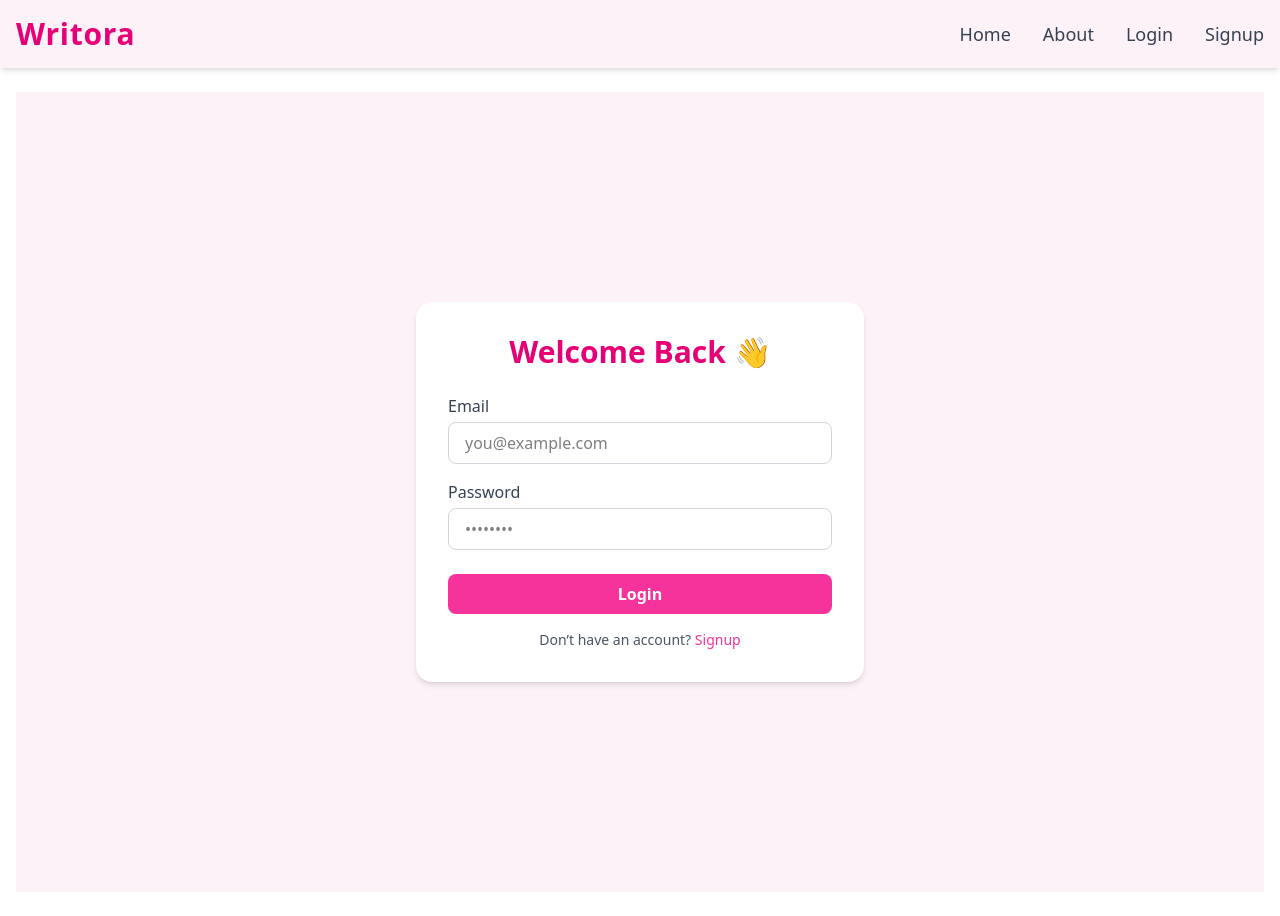
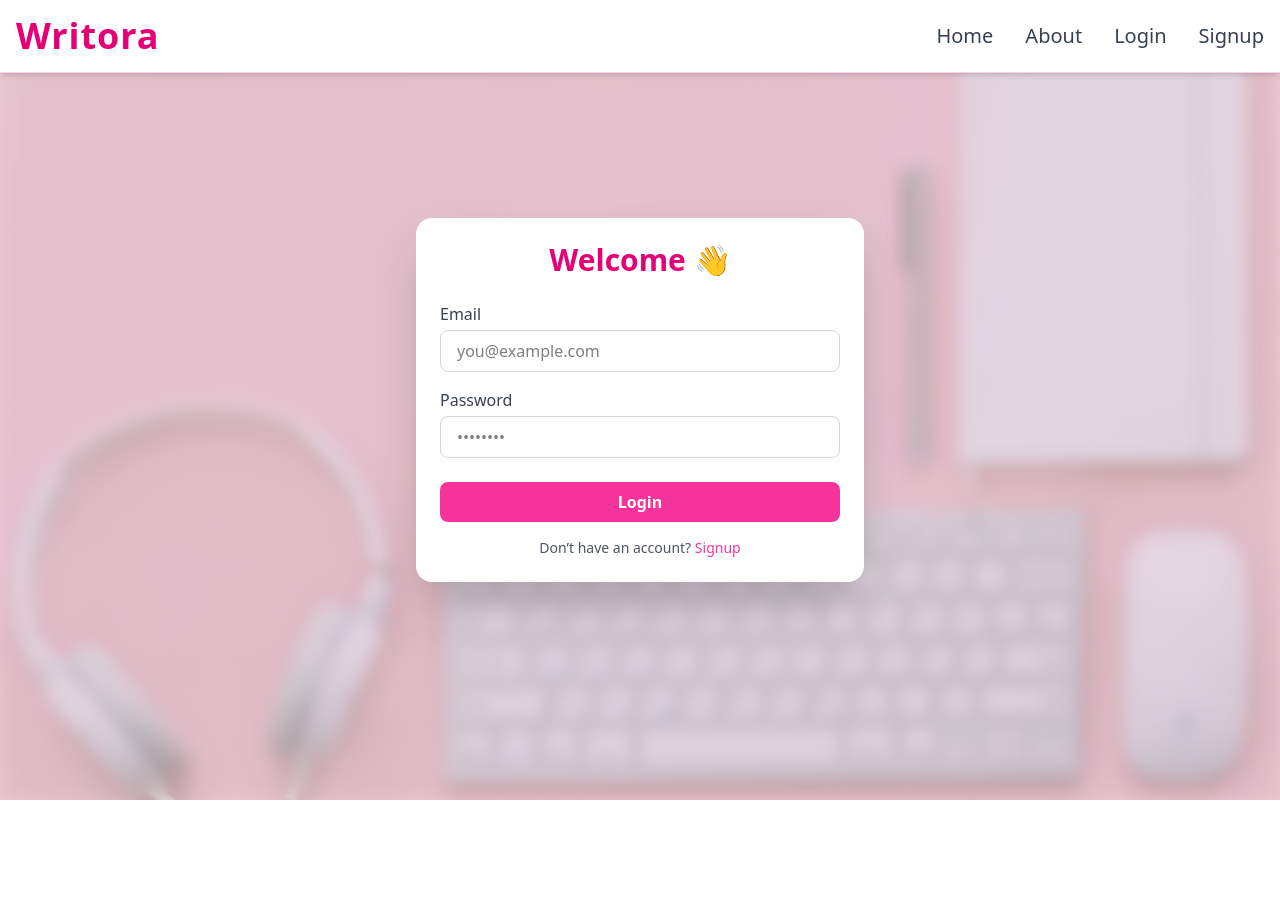
Before and after one commit to RabiaHameedKhan/writora, a React (Vite) app: page /login in a window 1280 px wide. After the commit the page ends 800 px from the top, so only its background shows below. Built offline with nearby package versions, Linux system fonts and the light colour scheme.

Commit message:
Login UI

```diff
--- a/src/App.jsx
+++ b/src/App.jsx
@@ -10,7 +10,7 @@ function App() {
   return (
     <Router>
       <Navbar />
-      <div className="px-4 py-6">
+      <div >
         <Routes>
           <Route path="/" element={<Home />} />
           <Route path="/about" element={<About />} />
--- a/src/components/Navbar.jsx
+++ b/src/components/Navbar.jsx
@@ -3,15 +3,16 @@ import { Link } from 'react-router-dom';
 
 const Navbar = () => {
   return (
-    <nav className="w-full bg-pink-50 shadow-md font-sans">
-      <div className="max-w-7xl mx-auto px-4 py-4 flex justify-between items-center">
+    <nav className="w-full bg-white shadow-md border-b border-pink-200 fixed top-0 left-0 z-50">
+      <div className="w-full  px-4 py-4 flex justify-between items-center">
         {/* Logo */}
-        <Link to="/" className="text-3xl font-extrabold text-pink-600 tracking-wide">
+        <Link to="/" className="text-4xl font-extrabold text-pink-600 tracking-wide">
           Writora
         </Link>
 
+
         {/* Navigation Links */}
-        <div className="hidden md:flex space-x-8 text-lg text-gray-700 font-medium">
+        <div className="hidden md:flex space-x-8 text-xl text-gray-700 font-medium">
           <Link to="/" className="hover:text-pink-600">Home</Link>
           <Link to="/about" className="hover:text-pink-600">About</Link>
           <Link to="/login" className="hover:text-pink-600">Login</Link>
--- a/src/pages/Login.jsx
+++ b/src/pages/Login.jsx
@@ -1,10 +1,20 @@
 import React from 'react';
+import bg from '../assets/loginbg.jpg'; // make sure the path & extension are correct
 
 const Login = () => {
   return (
-    <div className="min-h-screen flex items-center justify-center bg-pink-50 px-4">
-      <div className="max-w-md w-full bg-white p-8 rounded-2xl shadow-md">
-        <h2 className="text-3xl font-bold text-pink-600 mb-6 text-center">Welcome Back 👋</h2>
+   <div
+  className="min-h-screen bg-cover bg-center flex items-center justify-center px-4 relative"
+  style={{
+    backgroundImage: `url(${bg})`,
+  }}
+>
+  {/* Soft Transparent Overlay */}
+  <div className="absolute inset-0 bg-pink-200/40 backdrop-brightness-90 backdrop-blur-sm z-0"></div>
+
+  {/* Login Box */}
+  <div className="relative z-10 bg-white bg-opacity-80 backdrop-blur-md p-6 rounded-2xl shadow-2xl w-full max-w-md">
+    <h2 className="text-3xl font-bold text-pink-600 mb-6 text-center">Welcome 👋</h2>
     <form>
       <div className="mb-4">
         <label className="block text-gray-700 mb-1">Email</label>
@@ -34,6 +44,7 @@ const Login = () => {
     </p>
   </div>
 </div>
+
   );
 };
 
```
Also changed, not shown: src/assets/loginbg.jpg (added). Lines whose indentation alone changed are shown as unchanged.
